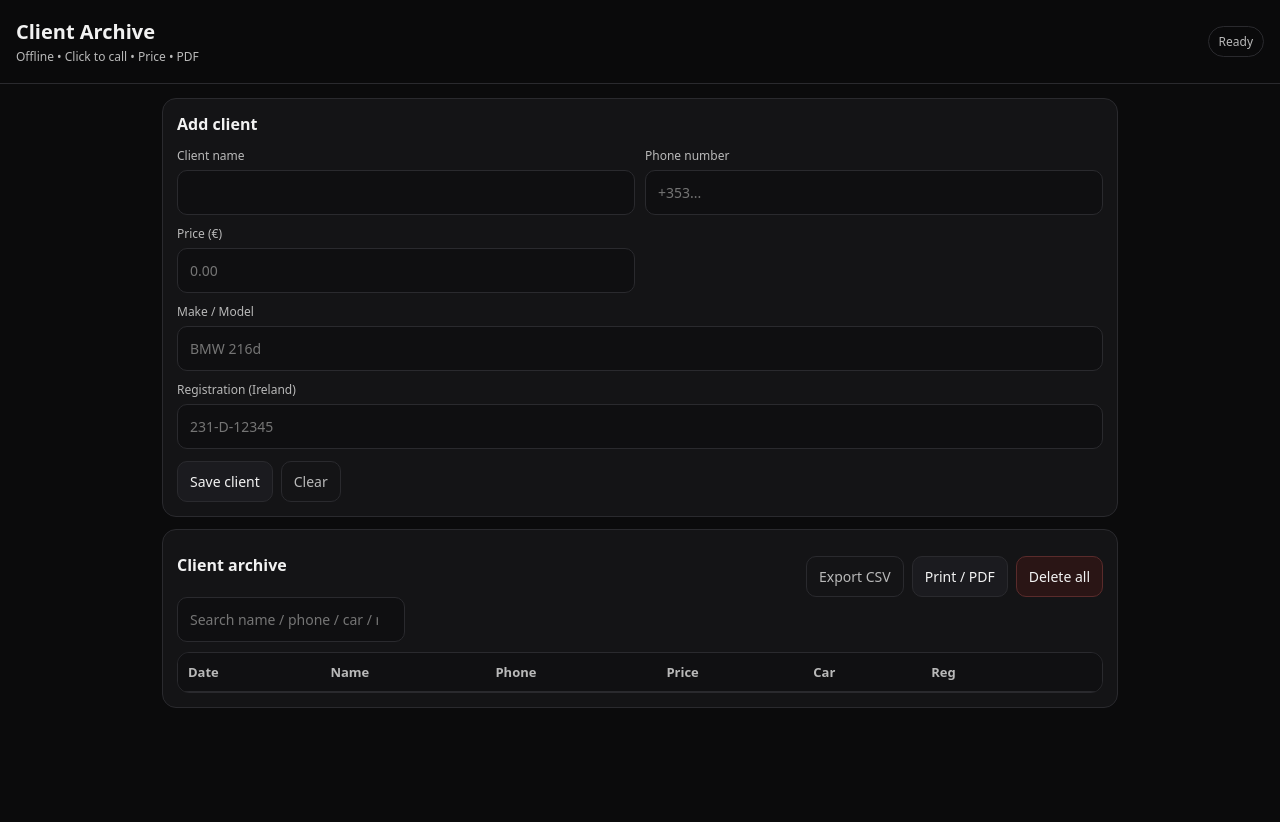
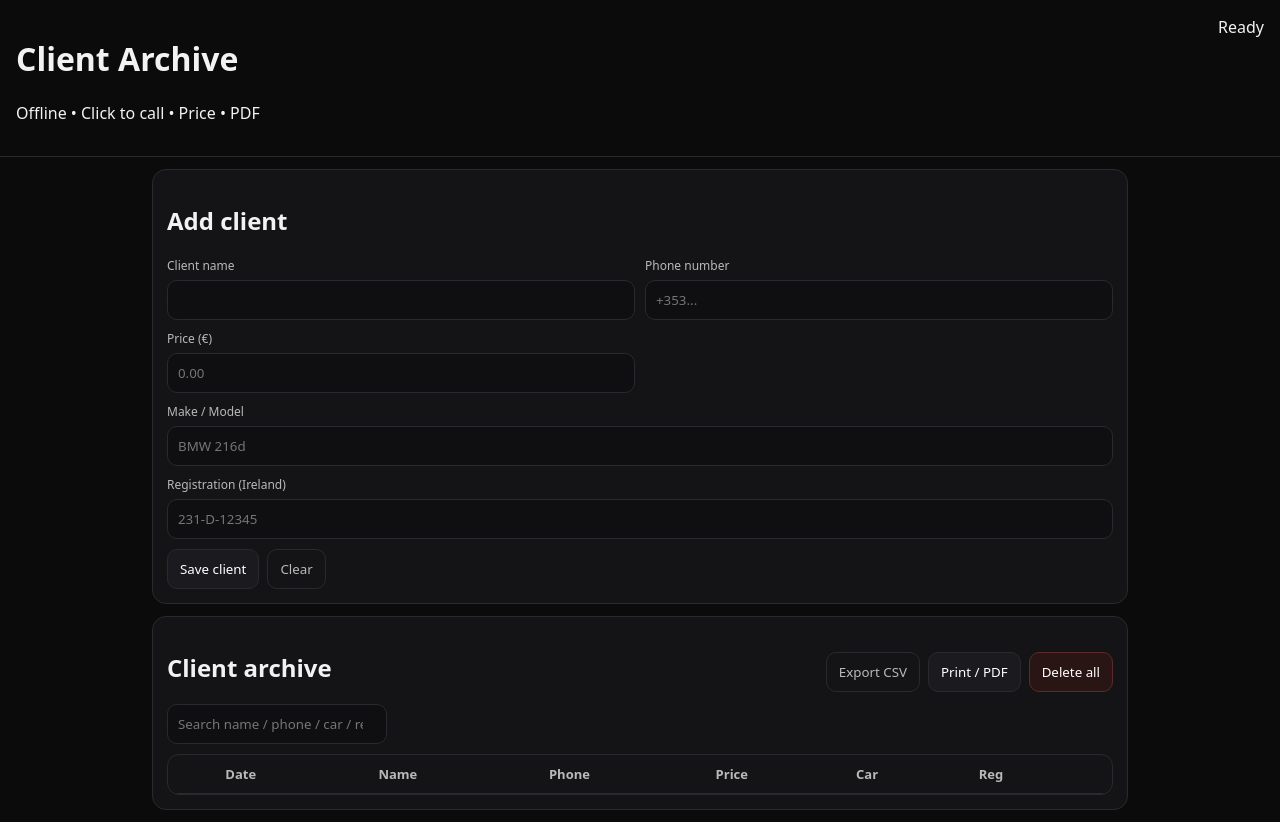
Before and after one commit to ziupa86-arch/Quotation, a plain HTML site: page index.html in a window 1280 px wide. Before the commit the page ends 800 px from the top, so only its background shows below. Drawn offline with Linux system fonts and the light colour scheme.

Commit message:
Update style.css

```diff
--- a/style.css
+++ b/style.css
@@ -1,39 +1,24 @@
 :root { --bg:#0b0b0c; --card:#141416; --txt:#f2f2f2; --mut:#b9b9b9; --line:#2a2a2e; }
-*{box-sizing:border-box;font-family:system-ui,-apple-system,Segoe UI,Roboto,Arial;}
+*{box-sizing:border-box;font-family:system-ui,-apple-system,Segoe UI,Roboto;}
 body{margin:0;background:var(--bg);color:var(--txt);}
-.top{display:flex;gap:12px;justify-content:space-between;align-items:center;padding:18px 16px;border-bottom:1px solid var(--line);position:sticky;top:0;background:rgba(11,11,12,.95);backdrop-filter:blur(8px);}
-h1{margin:0;font-size:20px;}
-.sub{margin:3px 0 0;color:var(--mut);font-size:12px;}
-.pill{font-size:12px;border:1px solid var(--line);padding:6px 10px;border-radius:999px;color:var(--mut);}
-.wrap{max-width:980px;margin:0 auto;padding:14px 12px;display:grid;gap:12px;}
+.top{display:flex;justify-content:space-between;padding:16px;border-bottom:1px solid var(--line);}
+.wrap{max-width:1000px;margin:auto;padding:12px;display:grid;gap:12px;}
 .card{background:var(--card);border:1px solid var(--line);border-radius:14px;padding:14px;}
-h2{margin:0 0 12px;font-size:16px;}
 .grid{display:grid;gap:10px;grid-template-columns:1fr 1fr;}
-label{display:flex;flex-direction:column;gap:6px;color:var(--mut);font-size:12px;}
-small.muted{color:var(--mut);opacity:.9}
-input{background:#0f0f11;border:1px solid var(--line);color:var(--txt);padding:12px;border-radius:10px;font-size:14px;outline:none;}
-input:focus{border-color:#4a4a55;}
 .span2{grid-column:1 / span 2;}
-.actions{display:flex;flex-wrap:wrap;gap:8px;margin-top:12px;}
-button{border:1px solid var(--line);background:#1b1b1f;color:var(--txt);padding:10px 12px;border-radius:10px;font-size:14px;cursor:pointer;}
-button.secondary{background:transparent;color:var(--mut);}
-button.danger{border-color:#5a2b2b;background:#2a1515;}
-.row{display:flex;gap:10px;align-items:center;justify-content:space-between;flex-wrap:wrap;}
-.filters{margin:8px 0 0;}
-.tableWrap{width:100%;overflow:auto;border:1px solid var(--line);border-radius:12px;margin-top:10px;}
-table{width:100%;border-collapse:collapse;min-width:760px;}
-th,td{padding:10px;border-bottom:1px solid var(--line);text-align:left;font-size:13px;}
-th{color:var(--mut);font-weight:600;background:#101012;position:sticky;top:0;}
-.hint{color:var(--mut);font-size:12px;margin-top:10px;}
-.iconBtn{background:transparent;border:1px solid var(--line);padding:6px 10px;border-radius:10px;color:var(--mut);cursor:pointer;}
-@media (max-width:560px){
-  .grid{grid-template-columns:1fr;}
-  .span2{grid-column:auto;}
-  table{min-width:680px;}
+label{font-size:12px;color:var(--mut);display:flex;flex-direction:column;gap:6px;}
+input{background:#0f0f11;border:1px solid var(--line);color:#fff;padding:10px;border-radius:10px;}
+.actions{display:flex;gap:8px;margin-top:10px;}
+button{padding:10px 12px;border-radius:10px;border:1px solid var(--line);background:#1b1b1f;color:#fff;}
+.secondary{background:transparent;color:var(--mut);}
+.danger{background:#2a1515;border-color:#5a2b2b;}
+.row{display:flex;justify-content:space-between;align-items:center;gap:10px;}
+.tableWrap{overflow:auto;border:1px solid var(--line);border-radius:12px;margin-top:10px;}
+table{width:100%;border-collapse:collapse;min-width:800px;}
+th,td{padding:10px;border-bottom:1px solid var(--line);font-size:13px;}
+th{color:var(--mut);}
+a.phone{color:#4da3ff;text-decoration:none;font-weight:600;}
+@media print{
+  button,input,.top{display:none;}
+  body{background:#fff;color:#000;}
 }
-@media print{
-  body{background:#fff;color:#000;}
-  .top, .actions, .filters, .hint {display:none !important;}
-  .card{border:none;}
-  table{min-width:0;}
-}
```
